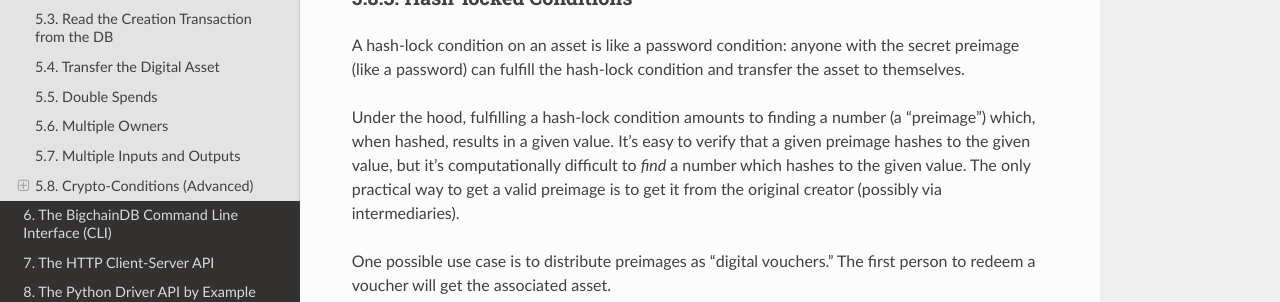
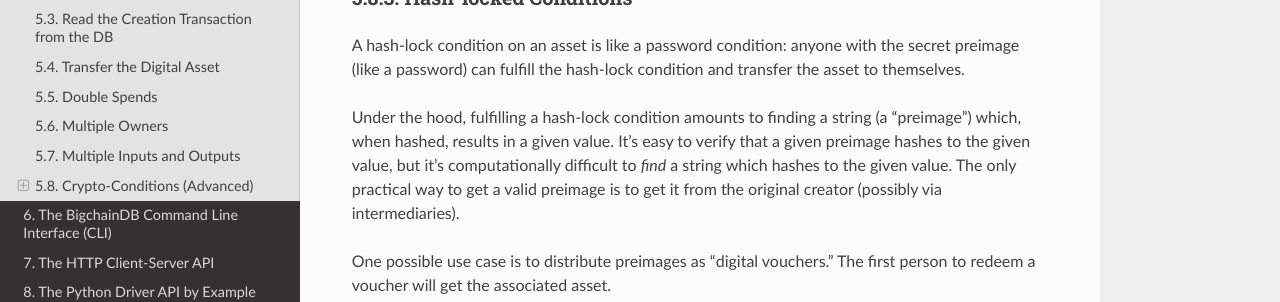
Before and after one commit to bigchaindb/bigchaindb, a Sphinx documentation site: the page built from docs/source/python-server-api-examples.md, in a window 1280 px wide and 900 px high, scrolled down 14400 px. Shown: the part 150-452 px from the top of the window. Built offline with Sphinx 7.4.7 and the Read the Docs theme 2.0.0, drawn with Linux system fonts in a browser that asks for light colours.

Commit message:
Docs: a preimage can be any arbitrary string

```diff
--- a/docs/source/python-server-api-examples.md
+++ b/docs/source/python-server-api-examples.md
@@ -751,7 +751,7 @@ threshold_tx_transfer
 
 A hash-lock condition on an asset is like a password condition: anyone with the secret preimage (like a password) can fulfill the hash-lock condition and transfer the asset to themselves.
 
-Under the hood, fulfilling a hash-lock condition amounts to finding a number (a "preimage") which, when hashed, results in a given value. It's easy to verify that a given preimage hashes to the given value, but it's computationally difficult to _find_ a number which hashes to the given value. The only practical way to get a valid preimage is to get it from the original creator (possibly via intermediaries).
+Under the hood, fulfilling a hash-lock condition amounts to finding a string (a "preimage") which, when hashed, results in a given value. It's easy to verify that a given preimage hashes to the given value, but it's computationally difficult to _find_ a string which hashes to the given value. The only practical way to get a valid preimage is to get it from the original creator (possibly via intermediaries).
 
 One possible use case is to distribute preimages as "digital vouchers." The first person to redeem a voucher will get the associated asset.
 
```
